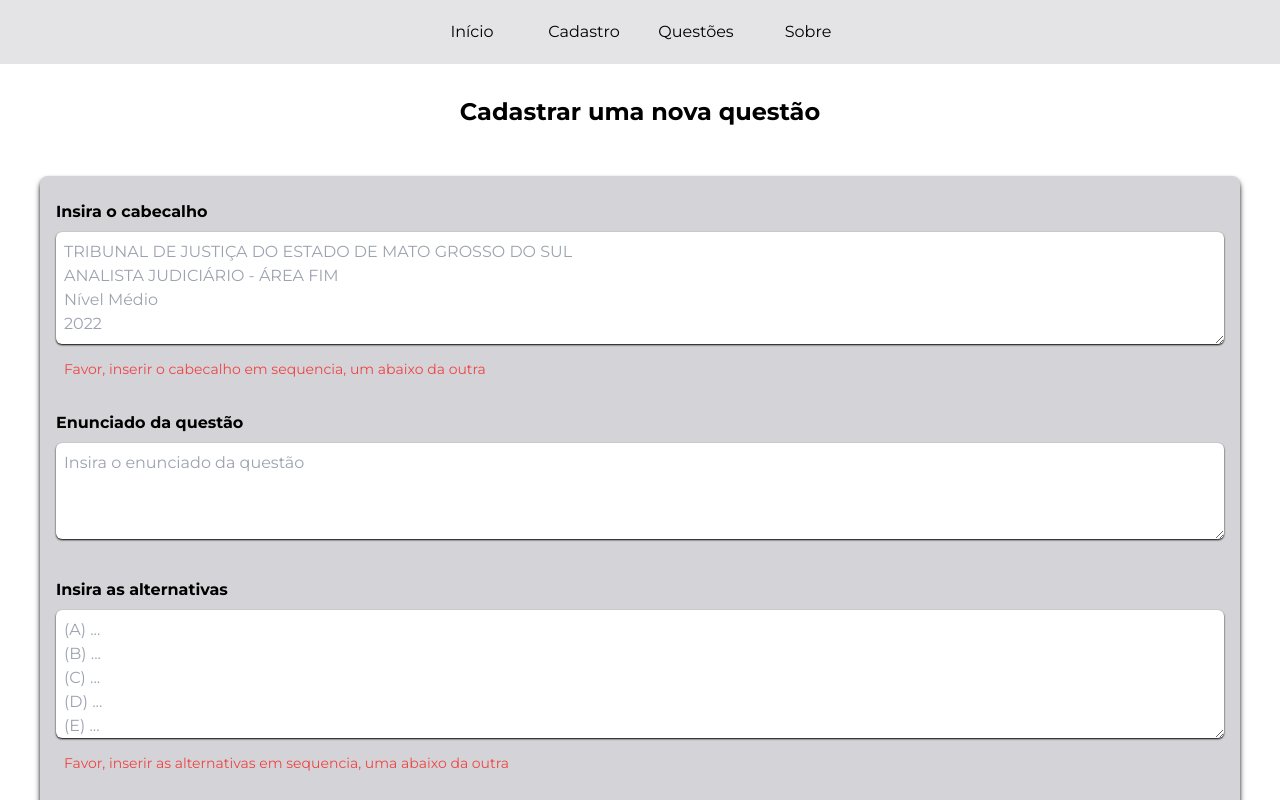
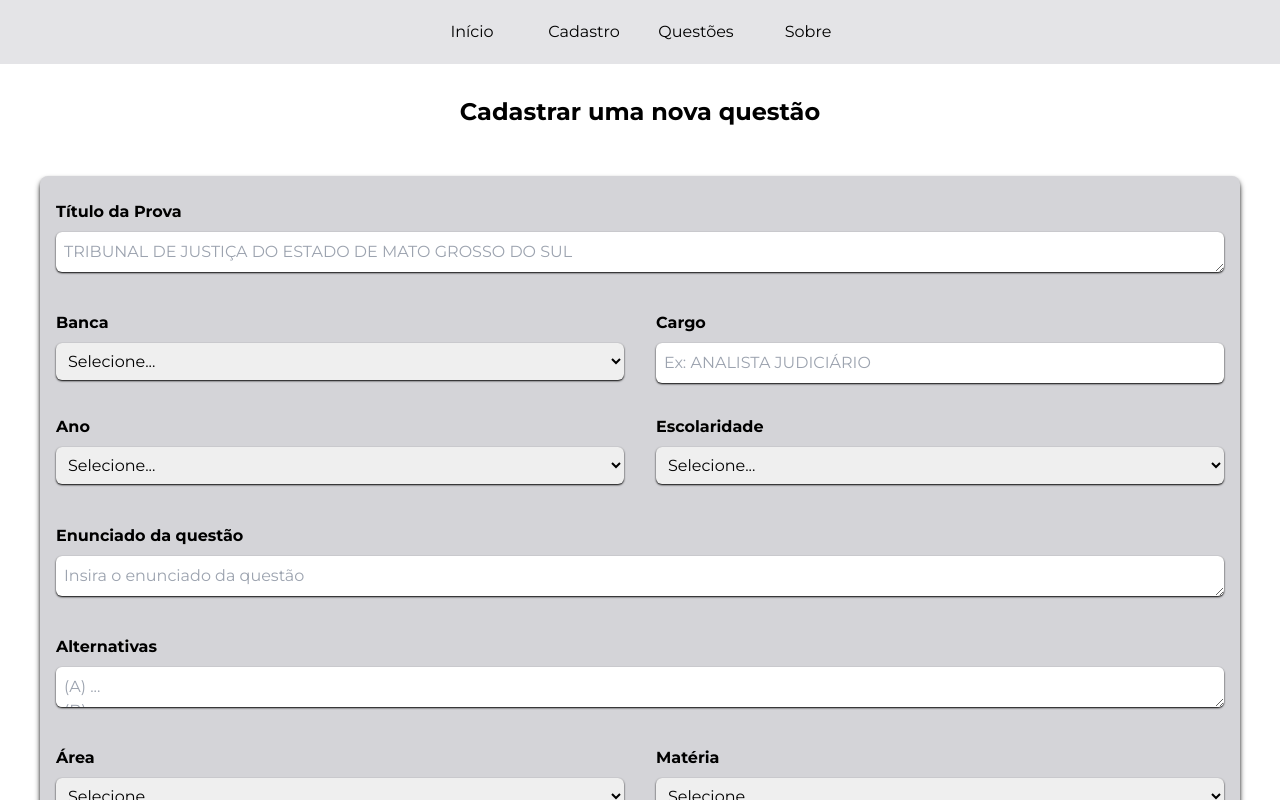
Before and after one commit to oliveirait/qeleva, a Next.js app: page /cadastro in a window 1280 px wide. Shown: the top 800 px of the page. Built offline with nearby package versions, Linux system fonts and the light colour scheme.

Commit message:
refactor: adjusting register fields

```diff
--- a/src/app/cadastro/page.tsx
+++ b/src/app/cadastro/page.tsx
@@ -46,7 +46,6 @@ export default function Cadastro () {
   const [head, setHead] = React.useState('')
   const [questions, setQuestions] = React.useState('')
   const [message, setMessage] = React.useState(false)
-  const [message2, setMessage2] = React.useState(false)
 
 
  {/*  const addQuestions = async (e: any) => {
@@ -178,22 +177,6 @@ export default function Cadastro () {
     }
   }, [questions])
 
-  React.useEffect(() => {
-    if (head.trim().length > 0) {
-      const separated = head.split('\n')
-
-      if (separated.length === 4) {
-        setMessage2(true)
-        setNomeProva(separated[0])
-        setCargo(separated[1])
-        setNivel(separated[2])
-        setAno(separated[3])
-      } else {
-        setMessage2(false)
-      }
-
-    }
-  }, [head])
 
   return (
 
@@ -204,48 +187,47 @@ export default function Cadastro () {
       <form className=" h-full w-[350px] md:w-[768px] xl:w-[1200px] xl:m-8  bg-zinc-300 rounded-lg my-4 shadow-md shadow-black">
 
 
+
         <div className="p-2 space-y-2 rounded-md mt-4 m-2" >
-          <main className="font-bold">Insira o cabecalho</main>
+          <h2 className="font-bold">Título da Prova</h2>
           <textarea
-            placeholder={`TRIBUNAL DE JUSTIÇA DO ESTADO DE MATO GROSSO DO SUL \nANALISTA JUDICIÁRIO - ÁREA FIM \nNível Médio \n2022`}
-            onChange={(e) => setHead(e.target.value)}
-            value={head}
+            placeholder={`TRIBUNAL DE JUSTIÇA DO ESTADO DE MATO GROSSO DO SUL`}
+            onChange={(e) => setNomeProva(e.target.value)}
+            value={nomeprova}
             title="Cabecalho"
-            className="w-full pt-2 px-2 rounded-md h-28 shadow-black shadow-sm"
-
+            className="w-full pt-2 px-2 rounded-md h-10 shadow-black shadow-sm "
           />
-          {
-            !message2
-            ? <p className="pl-2 text-sm text-red-500 -pt-10">Favor, inserir o cabecalho em sequencia, um abaixo da outra</p>
-            : <p className="pl-2 text-sm text-green-600 -pt-10">Alternativas OK. Cabecalho pronto. </p>
-          }
         </div>
 
+        <div className="xl:md:grid xl:grid-cols-2">
+          <Components.InputSelect title="Banca" value={banca} setValue={setBanca} arrValues={Options.banca}/>
+          <Components.Inputs title="Cargo" place="Ex: ANALISTA JUDICIÁRIO"value={cargo} setValue={setCargo} />
+          <Components.InputSelect title="Ano" value={ano} setValue={setAno} arrValues={Options.ano}/>
+          <Components.InputSelect title="Escolaridade" value={nivel} setValue={setNivel} arrValues={Options.nivel}/>
+        </div>
+
+
+
         <div className="p-2 space-y-2 rounded-md mt-4 m-2" >
-          <main className="font-bold">Enunciado da questão</main>
+          <h2 className="font-bold">Enunciado da questão</h2>
           <textarea
             placeholder="Insira o enunciado da questão"
             onChange={(e) => setEnun(e.target.value)}
             value={enun}
             title="Enunciado"
-            className="w-full p-2 rounded-md h-24 shadow-black shadow-sm"
+            className="w-full pt-2 px-2 rounded-md h-10 shadow-black shadow-sm focus:h-32 duration-300 focus:border-blue-500"
           />
         </div>
 
         <div className="p-2 space-y-2 rounded-md mt-4 m-2" >
-          <main className="font-bold">Insira as alternativas</main>
+          <main className="font-bold">Alternativas</main>
           <textarea
             placeholder={`(A) ...\n(B) ...\n(C) ...\n(D) ...\n(E) ...`}
             onChange={(e) => setQuestions(e.target.value)}
             value={questions}
             title="Questões"
-            className="w-full pt-2 px-2 rounded-md h-32 shadow-black shadow-sm"
+            className="w-full pt-2 px-2 rounded-md h-10 shadow-black shadow-sm focus:h-32 duration-300 focus:border-blue-500"
           />
-          {
-            !message
-            ? <p className="pl-2 text-sm text-red-500 -pt-10">Favor, inserir as alternativas em sequencia, uma abaixo da outra</p>
-            : <p className="pl-2 text-sm text-green-600 -pt-10">Alternativas OK. Estão prontas para serem registradas. </p>
-          }
         </div>
 
       <div className="xl:md:grid xl:grid-cols-2">
@@ -285,7 +267,6 @@ export default function Cadastro () {
 
         <Components.InputSelect title="Alternativa correta" value={resp} setValue={setResp} arrValues={optionsQuestions}/>
 
-        <Components.InputSelect title="Banca" value={banca} setValue={setBanca} arrValues={Options.banca}/>
 
       </div>
 
--- a/src/app/simulado/page.tsx
+++ b/src/app/simulado/page.tsx
@@ -48,8 +48,10 @@ export default function Simulado () {
 
           { data.retorno?.length > 0 ?
           <div className="space-8 m-4 rounded-md shadow-md shadow-black flex flex-col items-start justify-center w-auto bg-white p-2 ">
-            <p className="font-bold text-md mt-4 mx-4">{data?.retorno[pos]?.["nomeprova"] ? data.retorno[pos]["nomeprova"] : 'Questão'} - {data?.retorno[pos]["ano"]}</p>
+
+            <p className="font-bold text-md mt-4 mx-4">{data?.retorno[pos]?.["banca"]} - {data?.retorno[pos]["ano"]} - {data?.retorno[pos]?.["nomeprova"] ? data.retorno[pos]["nomeprova"] : 'Questão'}</p>
             <p className="text-zinc-700 text-[12px] mx-4 mb-2">{data?.retorno[pos]?.["cargo"]}</p>
+
             <h1 className=" text-md mb-4 mx-4 mt-2">{data?.retorno[pos]["enun"]}</h1>
 
             <div className="flex flex-col gap-2 items-center justify-center p-2 w-full text-sm">
```
